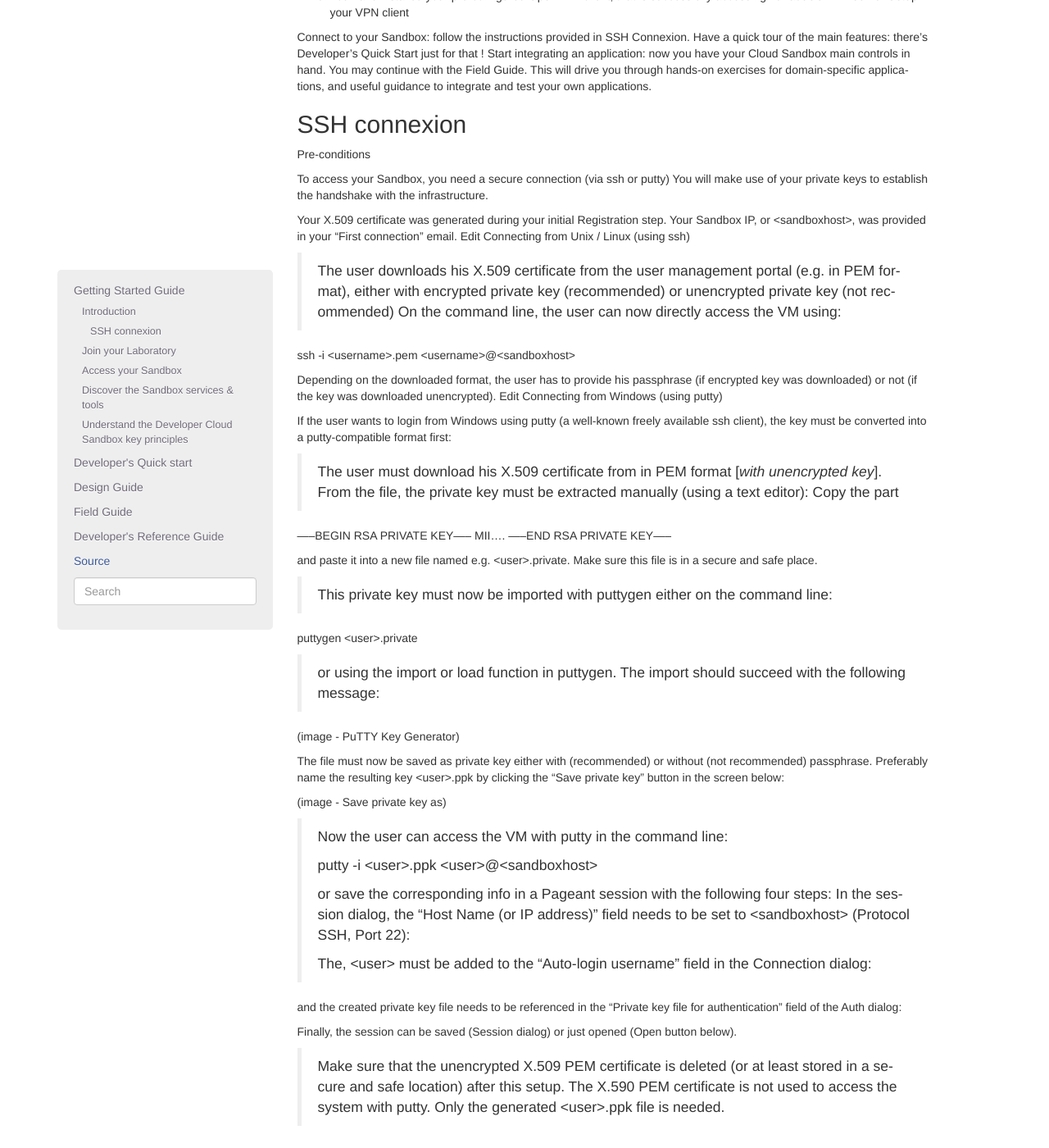
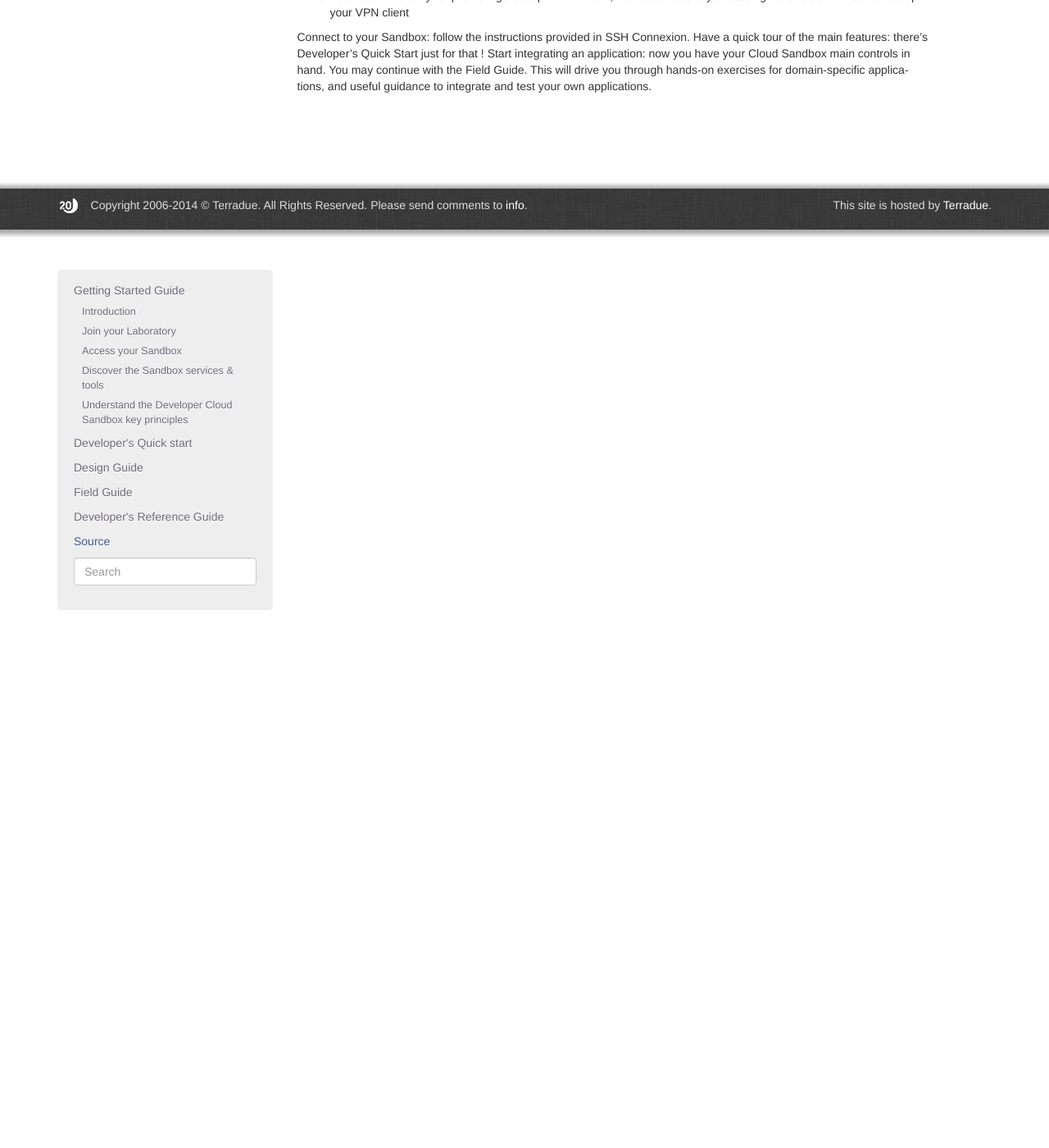
Before and after one commit to Terradue/doc-developer-sandbox, a Sphinx documentation site: the page built from source/start/introduction.rst, in a window 1280 px wide and 1400 px high, scrolled down 574 px. Shown: the whole window at 82% size. Built offline with Sphinx 7.4.7, drawn with Linux system fonts in a browser that asks for light colours; pages that are not in the unit, such as notebooks, are missing from menus.

Commit message:
Update introduction.rst
Continued streamlining of content

```diff
--- a/source/start/introduction.rst
+++ b/source/start/introduction.rst
@@ -17,64 +17,3 @@ Prerequisites
 Connect to your Sandbox: follow the instructions provided in SSH Connexion.
 Have a quick tour of the main features: there's Developer's Quick Start just for that !
 Start integrating an application: now you have your Cloud Sandbox main controls in hand. You may continue with the Field Guide. This will drive you through hands-on exercises for domain-specific applications, and useful guidance to integrate and test your own applications.
-
-SSH connexion
-+++++++++++++
-
-Pre-conditions
-
-To access your Sandbox, you need a secure connection (via ssh or putty)
-You will make use of your private keys to establish the handshake with the infrastructure.
-
-Your X.509 certificate was generated during your initial Registration step.
-Your Sandbox IP, or <sandboxhost>, was provided in your "First connection" email.
-Edit
-Connecting from Unix / Linux (using ssh)
-
-    The user downloads his X.509 certificate from the user management portal (e.g. in PEM format), either with encrypted private key (recommended) or unencrypted private key (not recommended)
-    On the command line, the user can now directly access the VM using:
-
-ssh -i <username>.pem <username>@<sandboxhost>
-
-Depending on the downloaded format, the user has to provide his passphrase (if encrypted key was downloaded) or not (if the key was downloaded unencrypted).
-Edit
-Connecting from Windows (using putty)
-
-If the user wants to login from Windows using putty (a well-known freely available ssh client), the key must be converted into a putty-compatible format first:
-
-    The user must download his X.509 certificate from in PEM format [*with unencrypted key*].
-    From the file, the private key must be extracted manually (using a text editor): Copy the part
-
------BEGIN RSA PRIVATE KEY-----
-MII....
------END RSA PRIVATE KEY-----
-
-and paste it into a new file named e.g. <user>.private. Make sure this file is in a secure and safe place.
-
-    This private key must now be imported with puttygen either on the command line:
-
-puttygen <user>.private
-
-    or using the import or load function in puttygen. The import should succeed with the following message:
-
-(image - PuTTY Key Generator)
-
-The file must now be saved as private key either with (recommended) or without (not recommended) passphrase. Preferably name the resulting key <user>.ppk by clicking the "Save private key" button in the screen below:
-
-(image - Save private key as)
-
-
-    Now the user can access the VM with putty in the command line:
-
-    putty -i <user>.ppk <user>@<sandboxhost>
-
-
-    or save the corresponding info in a Pageant session with the following four steps: In the session dialog, the "Host Name (or IP address)" field needs to be set to <sandboxhost> (Protocol SSH, Port 22):
-
-    The, <user> must be added to the "Auto-login username" field in the Connection dialog:
-
-and the created private key file needs to be referenced in the "Private key file for authentication" field of the Auth dialog:
-
-Finally, the session can be saved (Session dialog) or just opened (Open button below).
-
-    Make sure that the unencrypted X.509 PEM certificate is deleted (or at least stored in a secure and safe location) after this setup. The X.590 PEM certificate is not used to access the system with putty. Only the generated <user>.ppk file is needed.
```
